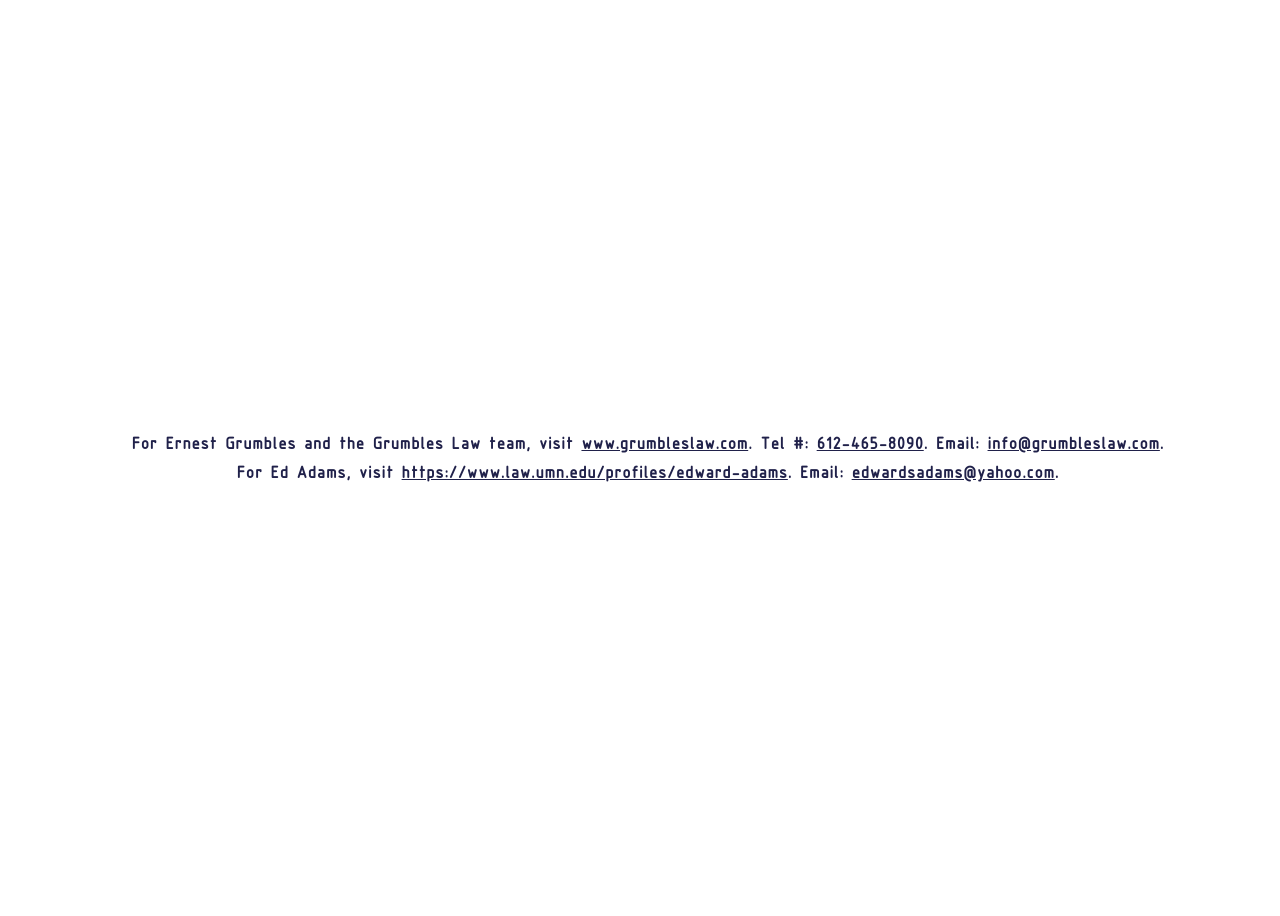
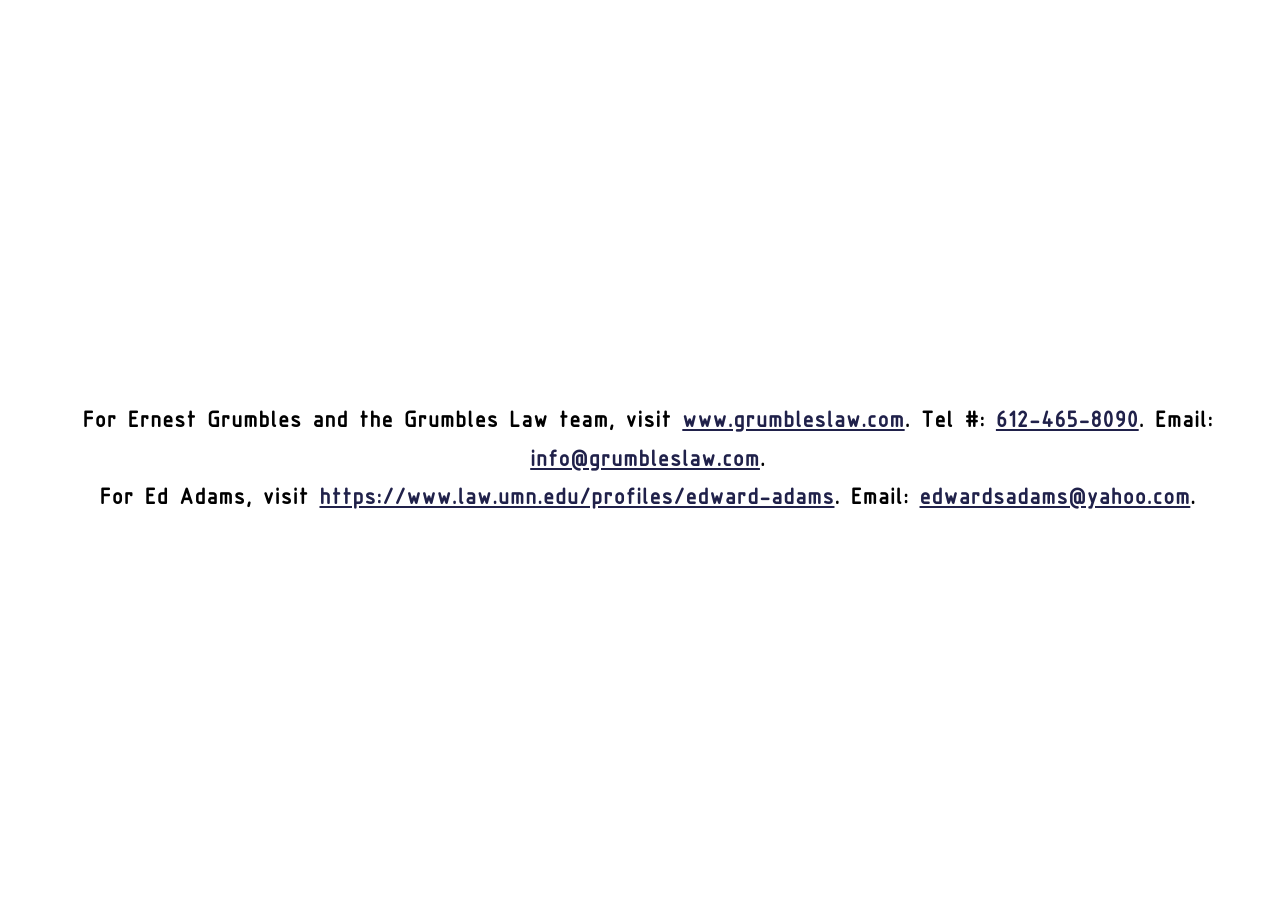
Before and after one commit to tonybruess/adamsgrumbles.com, a Jekyll site: the page index.html, which Jekyll copies as it is, in a window 1280 px wide. Built offline with Jekyll 4.4.1, drawn with Linux system fonts in a browser that asks for light colours.

Commit message:
Update index.html

```diff
--- a/index.html
+++ b/index.html
@@ -15,12 +15,13 @@
 		    font-style: normal;
 		}
 		a, p {
-		    font-size: 18px;
+		    font-size: 24px;
 		    font-weight: 900;
 		    line-height: 1.6em;
 		    letter-spacing: .05em;
-		    color: #20214A !important;
 			text-align: center; }
+		a {
+		    color: #20214A !important; }
 		body {
 			font-family: 'isocpeur';
 			display: flex;
```
